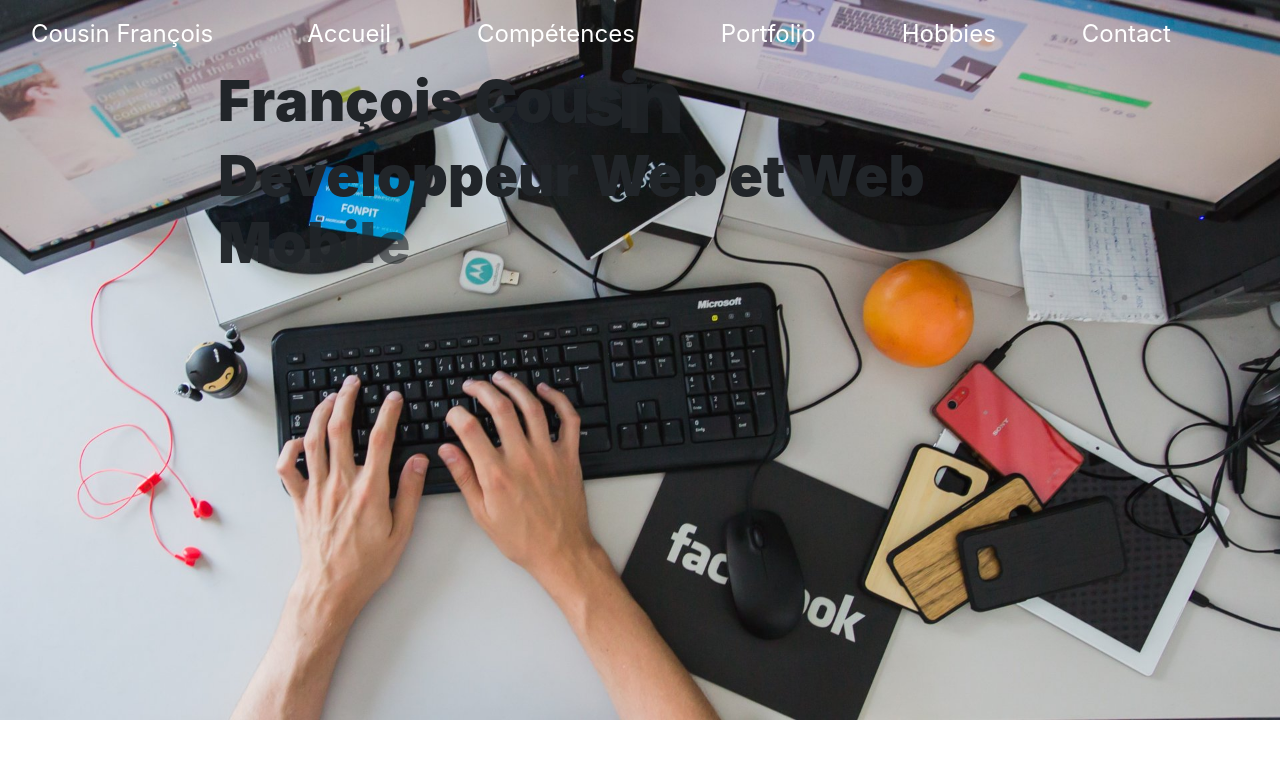
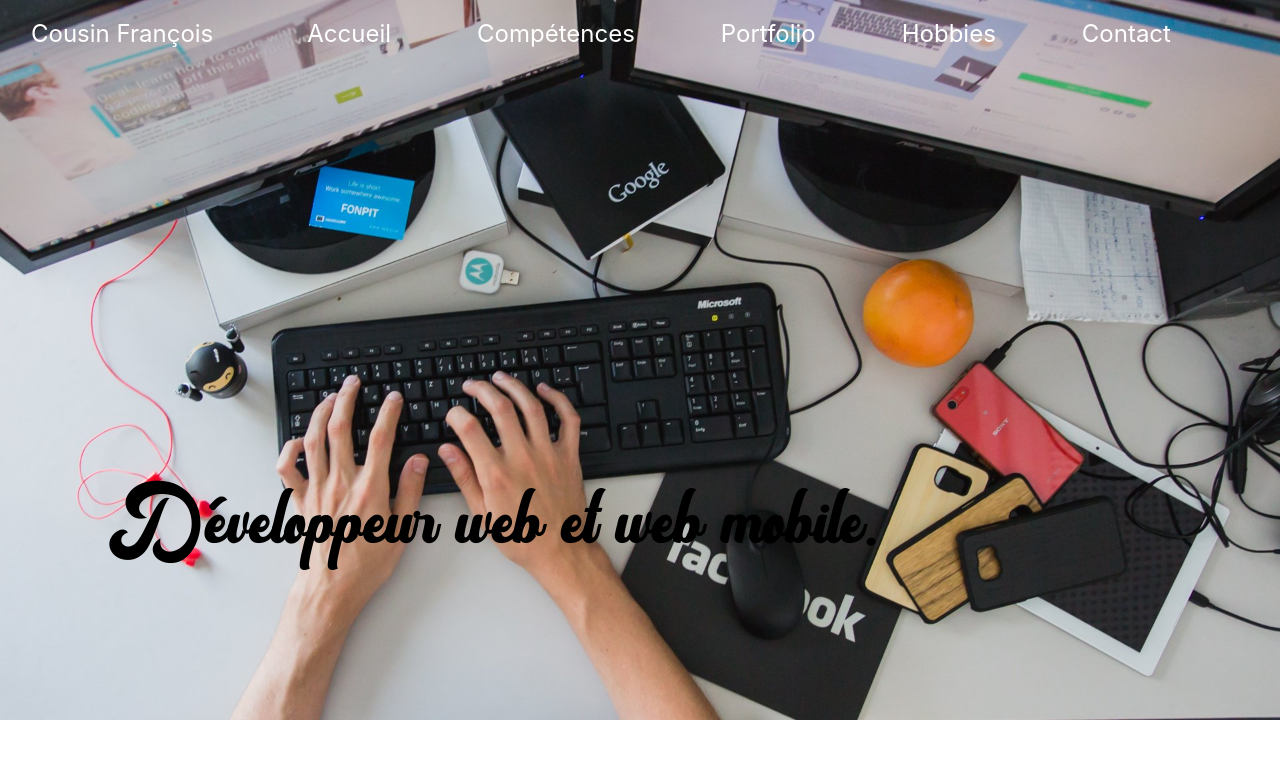
Before and after one commit to Francois62880/site-cv, a plain HTML site: page index.html in a window 1280 px wide. Drawn offline with nearby package versions, Linux system fonts and the light colour scheme.

Commit message:
new work

```diff
--- a/index.html
+++ b/index.html
@@ -10,7 +10,7 @@
         crossorigin="anonymous">
     <script src="https://code.jquery.com/jquery-3.3.1.slim.min.js" integrity="sha384-q8i/X+965DzO0rT7abK41JStQIAqVgRVzpbzo5smXKp4YfRvH+8abtTE1Pi6jizo"
         crossorigin="anonymous"></script>
-        <script src="https://cdnjs.cloudflare.com/ajax/libs/animejs/2.0.2/anime.min.js"></script>
+    <script src="https://cdnjs.cloudflare.com/ajax/libs/animejs/2.0.2/anime.min.js"></script>
     <script src="https://stackpath.bootstrapcdn.com/bootstrap/4.2.1/js/bootstrap.min.js" integrity="sha384-B0UglyR+jN6CkvvICOB2joaf5I4l3gm9GU6Hc1og6Ls7i6U/mkkaduKaBhlAXv9k"
         crossorigin="anonymous"></script>
     <link rel="stylesheet" href="https://use.fontawesome.com/releases/v5.6.3/css/all.css" integrity="sha384-UHRtZLI+pbxtHCWp1t77Bi1L4ZtiqrqD80Kn4Z8NTSRyMA2Fd33n5dQ8lWUE00s/"
@@ -25,7 +25,10 @@
             <a class="navbar-brand" id="nav1" href="index.html">Cousin François</a>
             <button class="navbar-toggler" type="button" data-toggle="collapse" data-target="#navbarSupportedContent"
                 aria-controls="navbarSupportedContent" aria-expanded="false" aria-label="Toggle navigation">
-                <span class="navbar-toggler-icon"></span>
+                <span class="navbar-toggler-icon">
+                        <i class="fa fa-navicon"></i>
+                    </span>
+
             </button>
 
             <div class="collapse navbar-collapse" id="navbarSupportedContent">
@@ -50,9 +53,10 @@
         </nav>
     </div>
     <div class="row">
-        <div class="offset-lg-2 col-lg-8">
-                <h1 class="ml2">François Cousin</h1>
-            <h1 class="ml3">Developpeur Web et Web Mobile</h1>
+        <div class="offset-1 col-11 offset-lg-1 col-lg-6">
+            <h1 class="typewrite" data-period="2000" data-type='[ "Développeur web et web mobile.", "J aime imaginer et concevoir des sites internet.", "Ensemble faisons d internet un endroit merveilleux." ]'>
+                    <span class="wrap"></span>
+            </h1>
         </div>
     </div>
     <script src="script.js"></script>
--- a/script.js
+++ b/script.js
@@ -5,47 +5,59 @@ $(document).ready(function() {
 			  }
 	  )
   });
-  // Wrap every letter in a span
-  $('.ml3').each(function(){
-	$(this).html($(this).text().replace(/([^\x00-\x80]|\w)/g, "<span class='letter'>$&</span>"));
-  });
+  var TxtType = function(el, toRotate, period) {
+    this.toRotate = toRotate;
+    this.el = el;
+    this.loopNum = 0;
+    this.period = parseInt(period, 10) || 2000;
+    this.txt = '';
+    this.tick();
+    this.isDeleting = false;
+};
 
-  anime.timeline({loop: true})
-	.add({
-	  targets: '.ml3 .letter',
-	  opacity: [0,1],
-	  easing: "easeInOutQuad",
-	  duration: 2250,
-	  delay: function(el, i) {
-		return 150 * (i+1)
-	  }
-	}).add({
-	  targets: '.ml3',
-	  opacity: 0,
-	  duration: 1000,
-	  easing: "easeOutExpo",
-	  delay: 1000
-	});
+TxtType.prototype.tick = function() {
+    var i = this.loopNum % this.toRotate.length;
+    var fullTxt = this.toRotate[i];
 
-$('.ml2').each(function(){
-  $(this).html($(this).text().replace(/([^\x00-\x80]|\w)/g, "<span class='letter'>$&</span>"));
-});
+    if (this.isDeleting) {
+    this.txt = fullTxt.substring(0, this.txt.length - 1);
+    } else {
+    this.txt = fullTxt.substring(0, this.txt.length + 1);
+    }
 
-anime.timeline({loop: true})
-  .add({
-    targets: '.ml2 .letter',
-    scale: [4,1],
-    opacity: [0,1],
-    translateZ: 0,
-    easing: "easeOutExpo",
-    duration: 950,
-    delay: function(el, i) {
-      return 70*i;
+    this.el.innerHTML = '<span class="wrap">'+this.txt+'</span>';
+
+    var that = this;
+    var delta = 200 - Math.random() * 100;
+
+    if (this.isDeleting) { delta /= 2; }
+
+    if (!this.isDeleting && this.txt === fullTxt) {
+    delta = this.period;
+    this.isDeleting = true;
+    } else if (this.isDeleting && this.txt === '') {
+    this.isDeleting = false;
+    this.loopNum++;
+    delta = 500;
     }
-  }).add({
-    targets: '.ml2',
-    opacity: 0,
-    duration: 1000,
-    easing: "easeOutExpo",
-    delay: 1000
-  });
+
+    setTimeout(function() {
+    that.tick();
+    }, delta);
+};
+
+window.onload = function() {
+    var elements = document.getElementsByClassName('typewrite');
+    for (var i=0; i<elements.length; i++) {
+        var toRotate = elements[i].getAttribute('data-type');
+        var period = elements[i].getAttribute('data-period');
+        if (toRotate) {
+          new TxtType(elements[i], JSON.parse(toRotate), period);
+        }
+    }
+    // INJECT CSS
+    // var css = document.createElement("style");
+    // css.type = "text/css";
+    // css.innerHTML = ".typewrite > .wrap { border-right: 0.08em solid #fff}";
+    // document.body.appendChild(css);
+};
--- a/style.css
+++ b/style.css
@@ -17,19 +17,12 @@ justify-content: space-evenly;}
 /*
 accueil
 ****************************************/
-.ml2 {
-    font-weight: 900;
-    font-size: 3.5em;
-  }
-
-  .ml2 .letter {
-    display: inline-block;
-    line-height: 1em;
-  }
-.ml3 {
-    font-weight: 900;
-    font-size: 3.5em;
-  }
+ @font-face{font-family:"vintage"; src: url(VintageParty-FreeVersion.ttf);}
+.typewrite {font-family: "vintage";
+    font-size: 75px;
+     color:black; text-decoration: none;
+     position: fixed;
+     bottom: 225px;}
 /*
 Progress Bars
 *********************************/
@@ -225,12 +218,12 @@ image parallax
     background-position: fixed;}
 #upper{text-align: center;}
 
-.theme{color:gold}
+.theme{color:gold;
+    text-align: center;}
 
 .space30{height: 30px;}
 .space90{height: 90px;}
 /* hobby */
-.s2{text-align: center;}
 
 /*
 Contact
@@ -253,3 +246,21 @@ Contact
 	background-color: rgb(0,0,0, 0.7);
 	border-radius: 10px;
 	color: rgb(30,144,255)}
+
+@media screen and (max-width: 640px) {
+    .typewrite {
+        font-size: 50px;
+     color:goldenrod;
+     text-decoration: none;
+     position: fixed;
+    top: 250px;
+    text-shadow: 10px 10px 2px black}
+     #accueil{background: url(images/bckg.png);
+        background-repeat: no-repeat;
+        /* background-size: cover; */
+        background-position: fixed;}
+
+        .fa.fa-navicon{color: #fff}
+    .theme>i{font-size: 40px;}
+    .inter{height: 30px;}
+      }
```
Also changed, not shown: competence.html (+1 -1 lines), contact.html (+1 -1 lines), hobby.html (+15 -13 lines), Readme Free.txt (added), VintageParty-FreeVersion.ttf (added), images/bckg.png (added).
